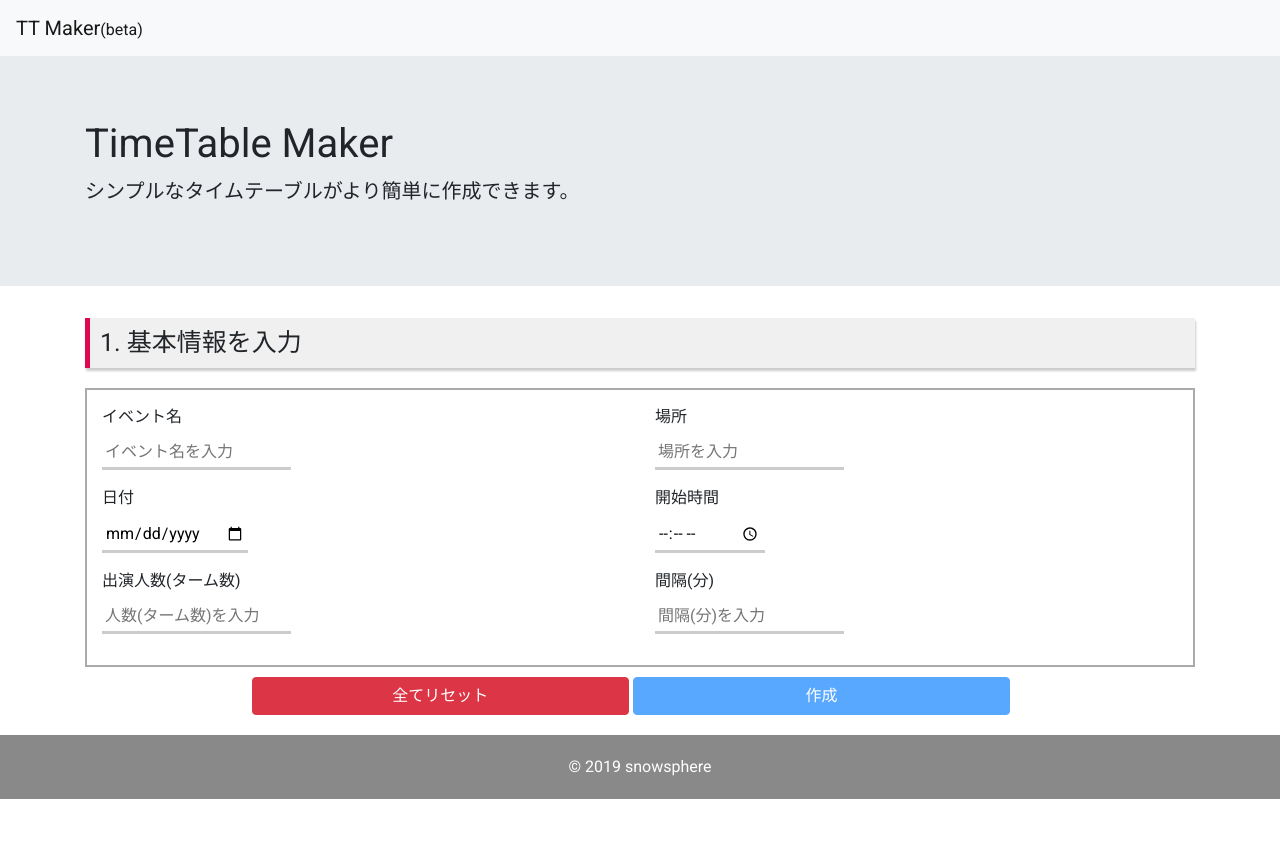
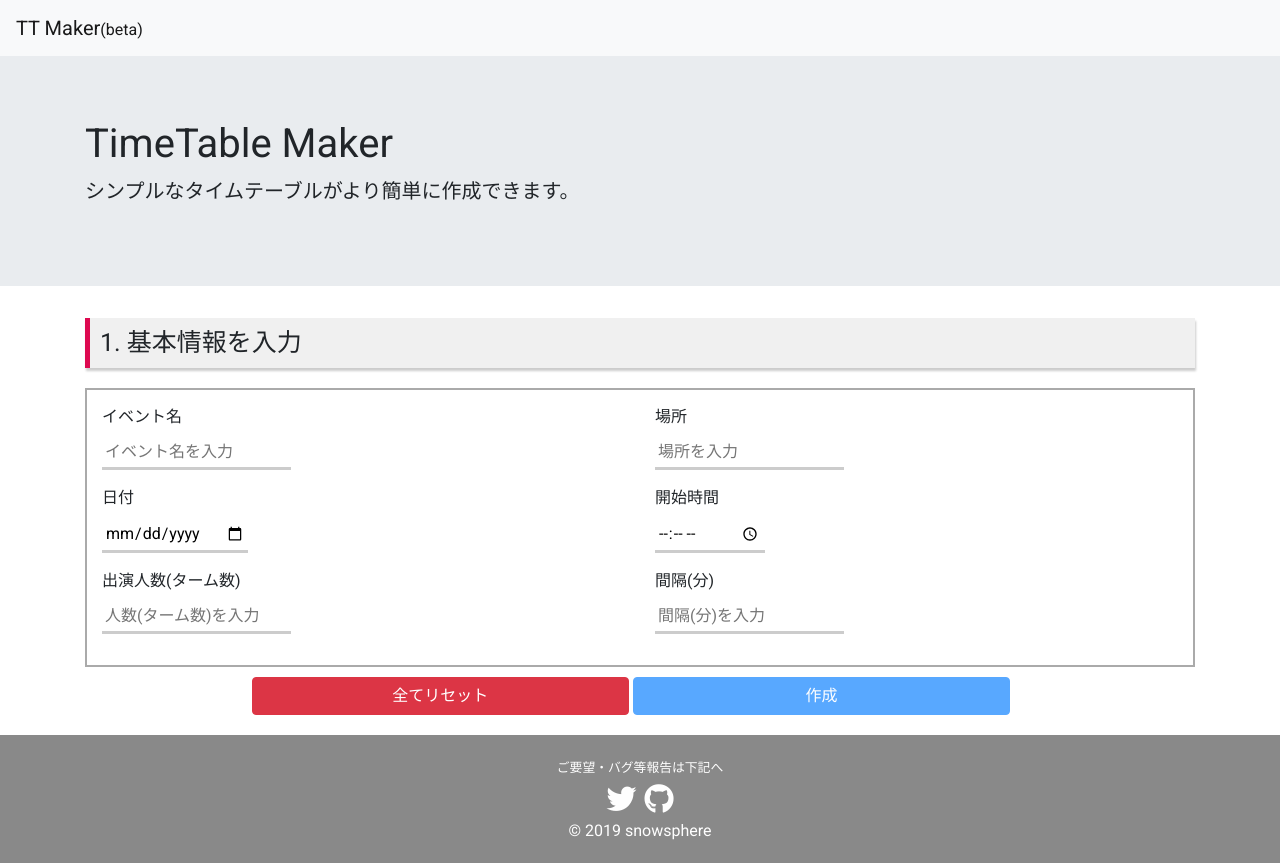
Before and after one commit to prismistim/timetable-maker, a plain HTML site: page index.html in a window 1280 px wide. Before the commit the page ends 800 px from the top, so only its background shows below. Drawn offline with nearby package versions, Linux system fonts and the light colour scheme.

Commit message:
リンクの追加

```diff
--- a/index.html
+++ b/index.html
@@ -7,7 +7,7 @@
 
   <!-- SEO -->
   <meta name="author" content="TimeTable Maker">
-  <meta name="description" content="You can make a simple timetable more easliy.">
+  <meta name="description" content="シンプルなタイムテーブルがより簡単に作成できます。">
   <meta name="keywords" content="snowsphere, TimeTable">
   <title>TimeTable Maker</title>
 
@@ -18,11 +18,12 @@
   <!-- OG -->
   <meta property="og:url" content="https://prismistim.github.io/timetable-maker/index.html">
   <meta property="og:title" content="TimeTable Maker">
-  <meta property="og:description" content="You can make a simple timetable more easliy.">
+  <meta property="og:description" content="シンプルなタイムテーブルがより簡単に作成できます。">
   <meta property="og:image" content="https://prismistim.github.io/timetable-maker/img/ogp.jpg">
 
   <link rel="stylesheet" href="https://stackpath.bootstrapcdn.com/bootstrap/4.2.1/css/bootstrap.min.css" integrity="sha384-GJzZqFGwb1QTTN6wy59ffF1BuGJpLSa9DkKMp0DgiMDm4iYMj70gZWKYbI706tWS" crossorigin="anonymous">
   <link href="https://fonts.googleapis.com/icon?family=Material+Icons" rel="stylesheet">
+  <link rel="stylesheet" href="https://use.fontawesome.com/releases/v5.6.3/css/all.css" integrity="sha384-UHRtZLI+pbxtHCWp1t77Bi1L4ZtiqrqD80Kn4Z8NTSRyMA2Fd33n5dQ8lWUE00s/" crossorigin="anonymous">
   <link rel="stylesheet" href="./style.css">
   <script src="https://code.jquery.com/jquery-3.3.1.min.js"></script>
   <script src="https://cdnjs.cloudflare.com/ajax/libs/popper.js/1.14.6/umd/popper.min.js" integrity="sha384-wHAiFfRlMFy6i5SRaxvfOCifBUQy1xHdJ/yoi7FRNXMRBu5WHdZYu1hA6ZOblgut" crossorigin="anonymous"></script>
@@ -110,7 +111,12 @@
       <a id="dl" href="#"></a>
     </div>
   </div>
-  <div class="footer">© 2019 snowsphere</div>
+  <div class="footer">
+    <small>ご要望・バグ等報告は下記へ</small><br>
+    <a href="https://twitter.com/prismist_m"><i class="fab fa-twitter"></i></a>
+    <a href="https://github.com/prismistim/timetable-maker"><i class="fab fa-github"></i></a><br>
+    © 2019 snowsphere
+  </div>
   <script src="./lib/moment.min.js"></script>
   <script src="./lib/html2canvas.min.js"></script>
   <script src="./js/createtable.js"></script>
--- a/style.css
+++ b/style.css
@@ -16,6 +16,16 @@ h2.sector{
 
 button{
   font-size: 12px;
+}
+
+a{
+  color: #FEFEFE;
+  text-decoration: none;
+}
+
+a:hover{
+  color: #333333;
+  text-decoration: none;
 }
 
 #sector2, #sector3, #result, #fillout, #minireset, .control#ssave{
@@ -123,6 +133,11 @@ a#dl{
   margin-left: 20%;
 }
 
+a i.fa-github, i.fa-twitter{
+  font-size: 30px;
+  margin: 5px 2px;
+}
+
 @media screen and (max-width:800px){
   #result{
     width: 100%;
```
